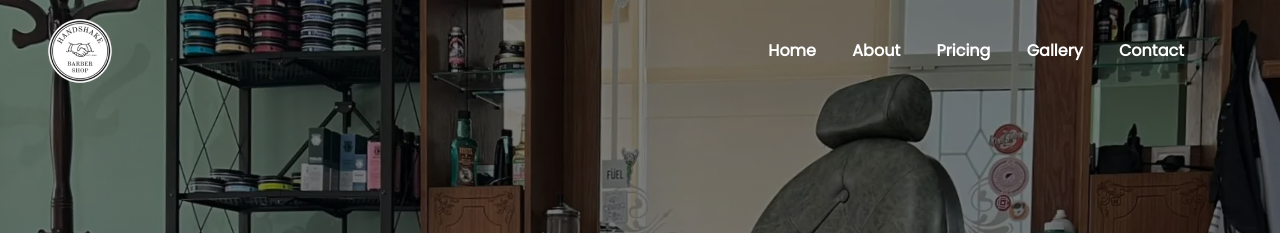
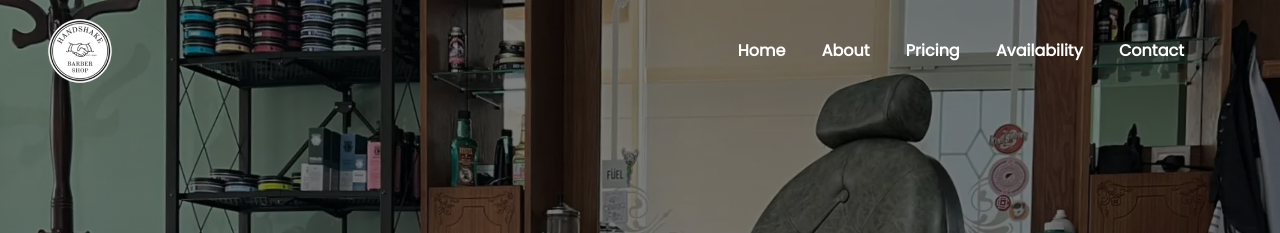
Before and after one commit to RigasAlex/handshake-barbershop, a Jekyll site: the page built from index.md, in a window 1280 px wide. Shown: the top 233 px of the page. Built offline with Jekyll 4.4.1, drawn with Linux system fonts in a browser that asks for light colours; nearby versions of some CDN libraries.

Commit message:
Fix anchor scroll points

```diff
--- a/_config.yml
+++ b/_config.yml
@@ -12,13 +12,13 @@
   - title: "Home"
     url: "#"
   - title: "About"
-    url: "#"
+    url: "#about"
   - title: "Pricing"
-    url: "#"
-  - title: "Gallery"
-    url: "#"
+    url: "#pricing"
+  - title: "Availability"
+    url: "#availability"
   - title: "Contact"
-    url: "#"
+    url: "#contact"
 
 # --- Logo --- #
 avatar: "/assets/img/logo/avatar-64.webp"
--- a/_layouts/home.html
+++ b/_layouts/home.html
@@ -16,6 +16,7 @@
             -%}
         </section>
 
+        <div class="anchor" id="about">
             {%- include img-text.html
                 img = page.about.img
                 pretitle = page.about.pretitle
@@ -23,9 +24,10 @@
                 prelusion = page.about.prelusion
                 text = page.about.text
             -%}
+        </div>
 
+        <div class="anchor" id="pricing">
             <section>
-
                 {%- include section-text.html
                     title = "Services"
                     text = page.services.title
@@ -44,7 +46,6 @@
                             </div>
                         {% endfor %}
 
-
                         <div class="card more">
                             <h2> {{ page.services.more.title }} </h2>
                             <p> {{ page.services.more.desc }} </p>
@@ -53,10 +54,13 @@
                     </div>
                 </div>
             </section>
+        </div>
 
+        <div class="anchor" id="availability">
             <section class="section--parallax">
                 {%- include working-hours.html -%}
             </section>
+        </div>
 
         <section class="section--2x">
             {%- include section-text.html
@@ -65,9 +69,11 @@
             -%}
         </section>
 
+        <div class="anchor" id="contact">
             {%- include contact.html
                 photo = page.appointment.img
             -%}
+        </div>
 
         <section>
             {%- include brands.html -%}
--- a/_sass/base.scss
+++ b/_sass/base.scss
@@ -1,4 +1,8 @@
 @import "mixins";
+
+html, body {
+    scroll-behavior: smooth;
+}
 
 body {
     font-family: $first-font;
@@ -68,3 +72,11 @@
     flex: 1;
     position: relative;
 }
+
+.anchor::before {
+    content: "";
+    display: block;
+    height: 80px;
+    margin-top: -80px;
+    visibility: hidden;
+}
```
Lines whose indentation alone changed are shown as unchanged.
